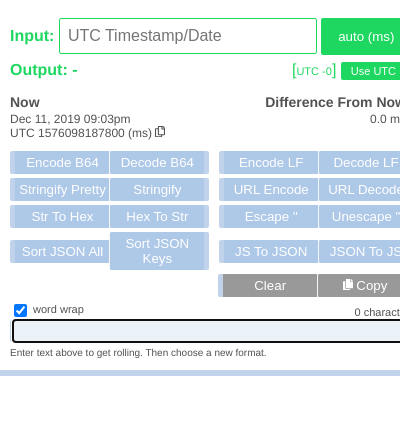
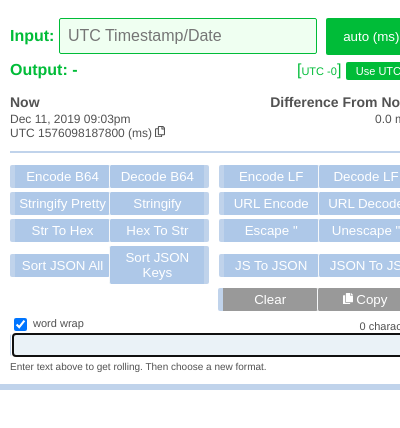
Before and after one commit to dshuffma-ibm/timely, a browser extension: page popup/timely.html in a window 400 px wide. Both pictures are taken after a click on the link "Open Text Formatter". Shown: the top 428 px of the page. Drawn offline with Linux system fonts and the light colour scheme.

Commit message:
tweak look and feel

```diff
--- a/popup/timely.css
+++ b/popup/timely.css
@@ -1,5 +1,5 @@
 html, body {
-	width: 440px;
+	width: 445px;
 	color: #525252;
 	font-family: "Helvetica Neue", Helvetica, Arial, sans-serif;
 	padding: 0;
@@ -15,12 +15,13 @@ html {
 input[type="text"], .outputWrap, .inputWrap{
 	font-size: 16px;
 	padding: 8px;
-	color:#1ED760;
+	color:#00BC38;
 	text-align: left;
 }
 input[type="text"]{
-	border: 1px #1ED760 solid;
+	border: 1px #00BC38 solid;
 	border-radius: 2px;
+	background: #EFFFF1;
 }
 label{
 	font-weight: 700;
@@ -29,7 +30,7 @@ label, .offset{
 	font-size: 14px;
 }
 button{
-	background: #1ED760;
+	background: #00BC38;
 	color: #fff;
 	padding: 11px 10px;
 	border: 0;
@@ -82,7 +83,8 @@ button:hover{
 }
 #unitsButton{
 	width: 85px;
-	border-left: 5px #1ED760 solid;
+	border-left: 5px #00BC38 solid;
+	margin-left: 5px;
 }
 .outputWrap, .nowWrapper, .inputWrap{
 	margin-left: 0;
@@ -110,6 +112,14 @@ button:hover{
 	margin: 0;
 	padding: 0;
 	font-size: 12px;
+}
+.divider{
+	border: 0;
+	border-top: 2px #C0D3EB solid;
+	width: 407px;
+	float: left;
+	margin-top: 0;
+	margin-bottom: 12px;
 }
 .formatButton{
 	margin: 0;
--- a/popup/timely.html
+++ b/popup/timely.html
@@ -49,6 +49,7 @@
 			<a href="#" class="openTextPanel">Open Text Formatter</a>
 		</div>
 		<div id="textPanel" class="hidden">
+			<hr class="divider"></hr>
 			<div id="buttonWrap">
 				<button class="formatButton encode64" type="button" title="Encode string to base 64">Encode B64</button>
 				<button class="formatButton decode64" type="button" title="Decode string from base 64">Decode B64</button>
@@ -66,7 +67,7 @@
 				<button class="formatButton sortKeys" type="button" title="Sort JSON keys">Sort JSON Keys</button>
 				<button class="formatButton js2json" type="button" title="Convert a JS object to JSON">JS To JSON</button>
 				<button class="formatButton json2js" type="button" title="Convert JSON to a less formal JS object">JSON To JS</button>
-				<div style="text-align: right; margin-right: 7px;">
+				<div style="text-align: right; margin-right: 12px;">
 					<button class="formatButton clear" type="button" title="Clear the text area">Clear</button>
 					<button class="formatButton copy" type="button" id="copyButton" title="Copy textarea to clipboard">
 						<svg id="copyIcon" title="Copy Text" aria-hidden="true" data-prefix="fas" data-icon="copy" class="svg-inline--fa fa-copy fa-w-14" role="img" xmlns="http://www.w3.org/2000/svg" viewBox="0 0 448 512"><path fill="currentColor" d="M320 448v40c0 13.255-10.745 24-24 24H24c-13.255 0-24-10.745-24-24V120c0-13.255 10.745-24 24-24h72v296c0 30.879 25.121 56 56 56h168zm0-344V0H152c-13.255 0-24 10.745-24 24v368c0 13.255 10.745 24 24 24h272c13.255 0 24-10.745 24-24V128H344c-13.2 0-24-10.8-24-24zm120.971-31.029L375.029 7.029A24 24 0 0 0 358.059 0H352v96h96v-6.059a24 24 0 0 0-7.029-16.97z"></path></svg> Copy
```
Also changed, not shown: README.md.
